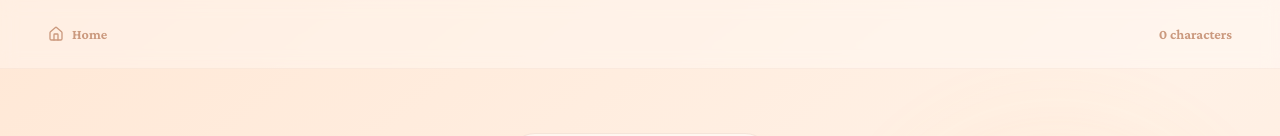
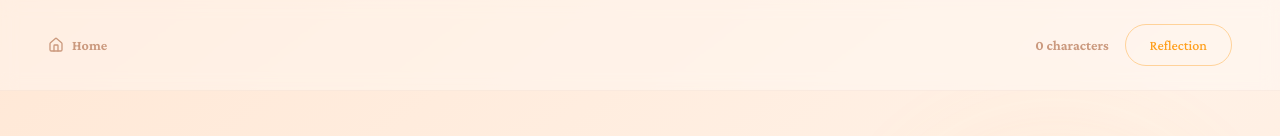
Before and after one commit to adit1110/Reflecta, a Next.js app in the folder reflecta/: page /write in a window 1280 px wide. Shown: the top 136 px of the page. Built offline with nearby package versions, Linux system fonts and the light colour scheme; no server answers.

Commit message:
fix: updated home page and write page for more consistent UI

```diff
--- a/reflecta/app/write/page.tsx
+++ b/reflecta/app/write/page.tsx
@@ -221,7 +221,7 @@ export default function WritePage() {
           href="/"
           className="flex items-center gap-2 text-[#CB997E] text-sm font-bold hover:text-[#FF9F1C] transition-colors group"
         >
-          <Home className="w-4 h-4 group-hover:-translate-x-1 transition-transform" />
+          <Home className="w-4 h-4 transition-colors" />
           Home
         </Link>
 
@@ -229,6 +229,12 @@ export default function WritePage() {
           <span className="text-sm text-[#CB997E] font-bold">
             {text.length} characters
           </span>
+          <Link
+            href="/reflection"
+            className="px-6 py-2.5 text-sm font-medium text-[#FF9F1C] border border-[#FF9F1C]/40 rounded-full hover:bg-[#FF9F1C] hover:text-white transition-all duration-300 hover:border-[#FF9F1C]"
+          >
+            Reflection
+          </Link>
         </div>
       </header>
 
```
Also changed, not shown: 1 other file (tests, documents, lock files or other folders).
